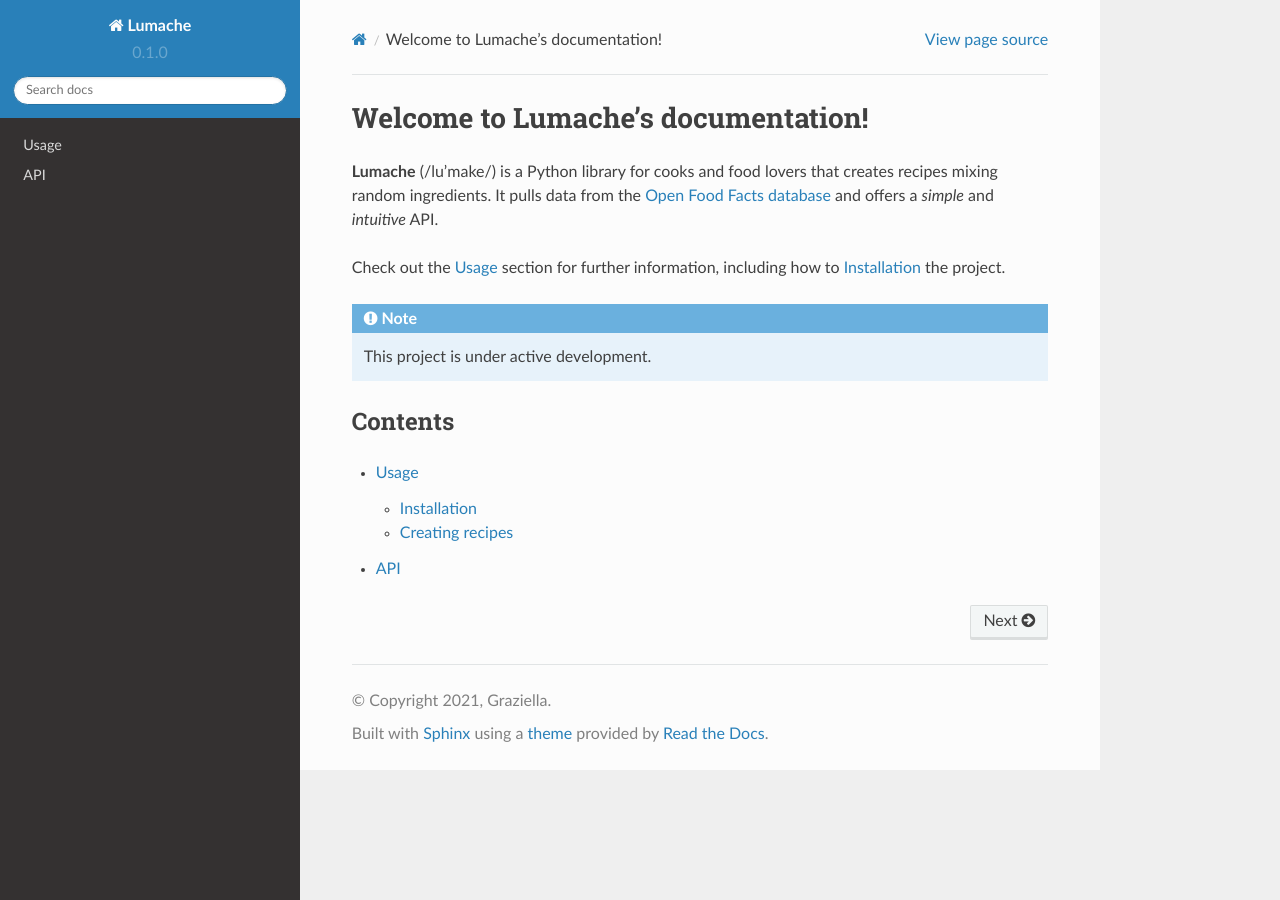
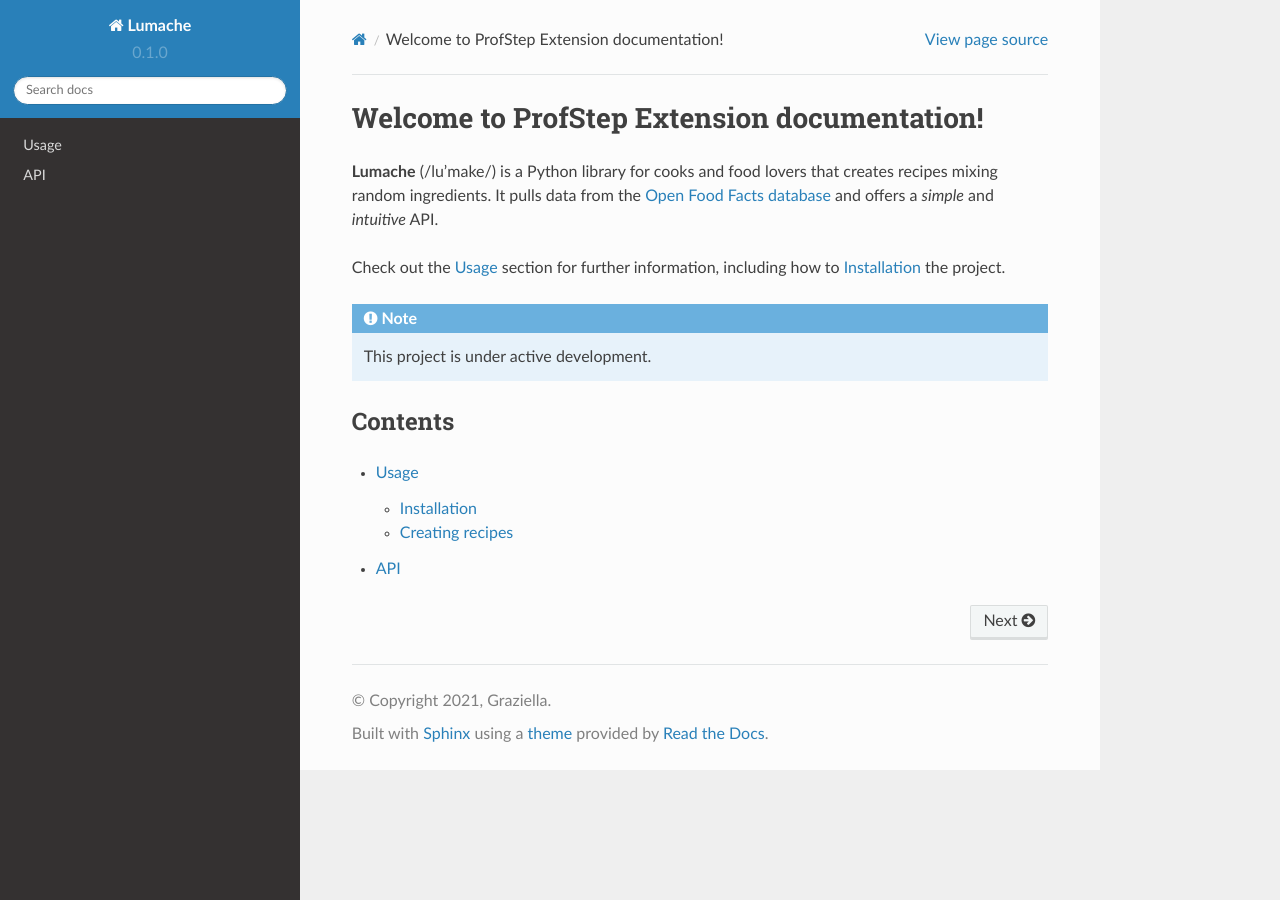
Before and after one commit to oleksandrmazepa/test-docs, a Sphinx documentation site: the page built from docs/source/index.rst, in a window 1280 px wide. Built offline with Sphinx 7.4.7 and the Read the Docs theme 2.0.0, drawn with Linux system fonts in a browser that asks for light colours.

Commit message:
Update index.rst

```diff
--- a/docs/source/index.rst
+++ b/docs/source/index.rst
@@ -1,4 +1,4 @@
-Welcome to Lumache's documentation!
+Welcome to ProfStep Extension documentation!
 ===================================
 
 **Lumache** (/lu'make/) is a Python library for cooks and food lovers
```
